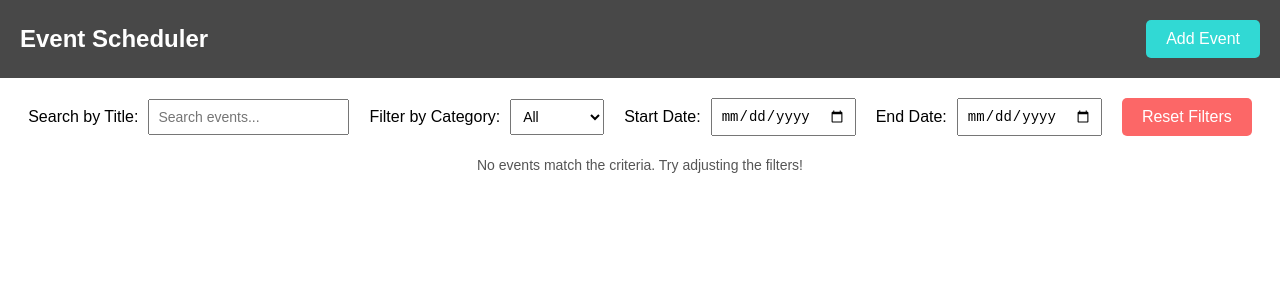
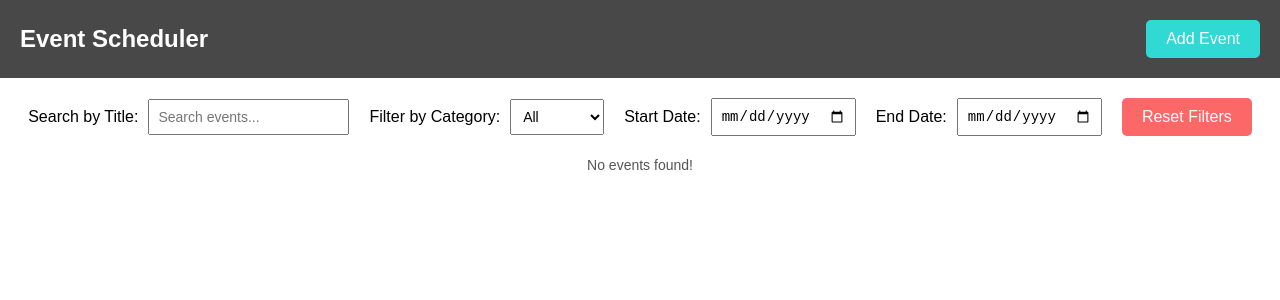
Before and after one commit to GYaskey/shift-markets-test, a React (Vite) app: page / in a window 1280 px wide. Shown: the top 300 px of the page. Built offline with nearby package versions, Linux system fonts and the light colour scheme.

Commit message:
EventList fix

```diff
--- a/src/components/EventList/EventList.tsx
+++ b/src/components/EventList/EventList.tsx
@@ -17,11 +17,7 @@ const EventList = ({ events, openModalForEditingEvent }: EventListProps) => {
   };
 
   if (events.length === 0) {
-    return (
-      <p className={styles.noEventsMessage}>
-        No events match the criteria. Try adjusting the filters!
-      </p>
-    );
+    return <p className={styles.noEventsMessage}>No events found!</p>;
   }
 
   return (
```
